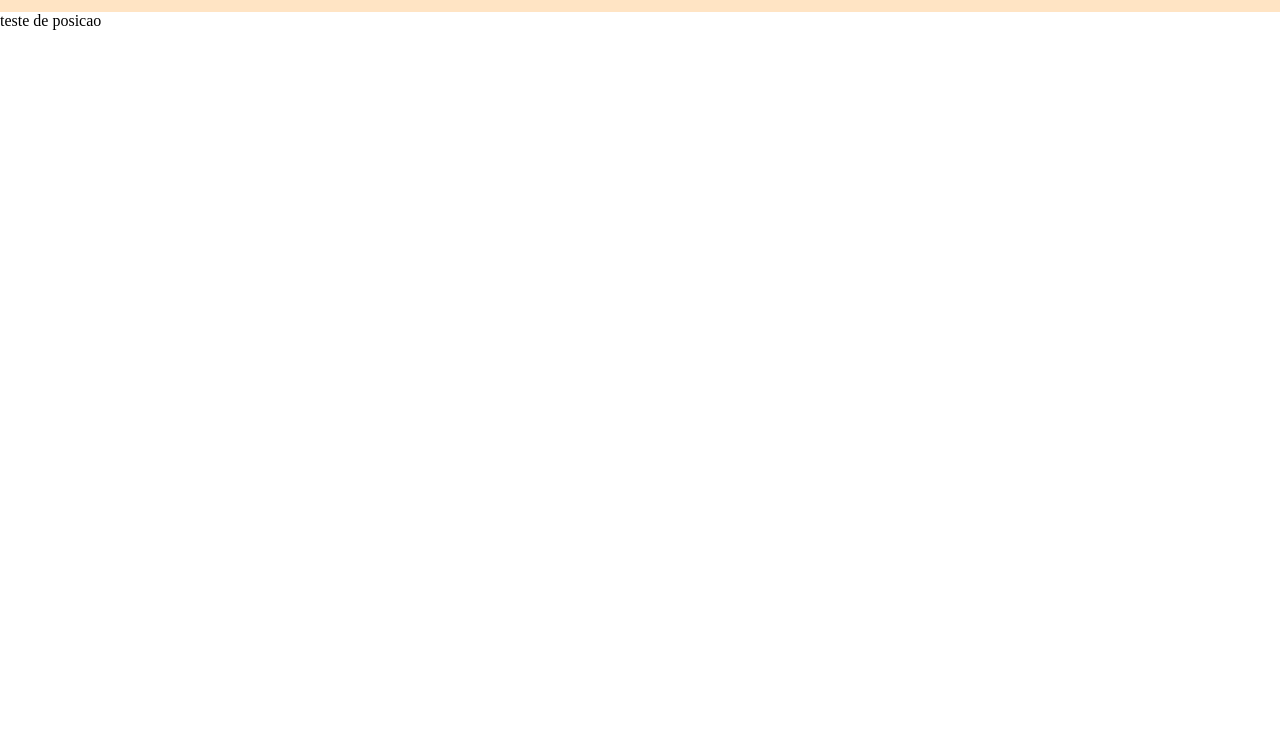
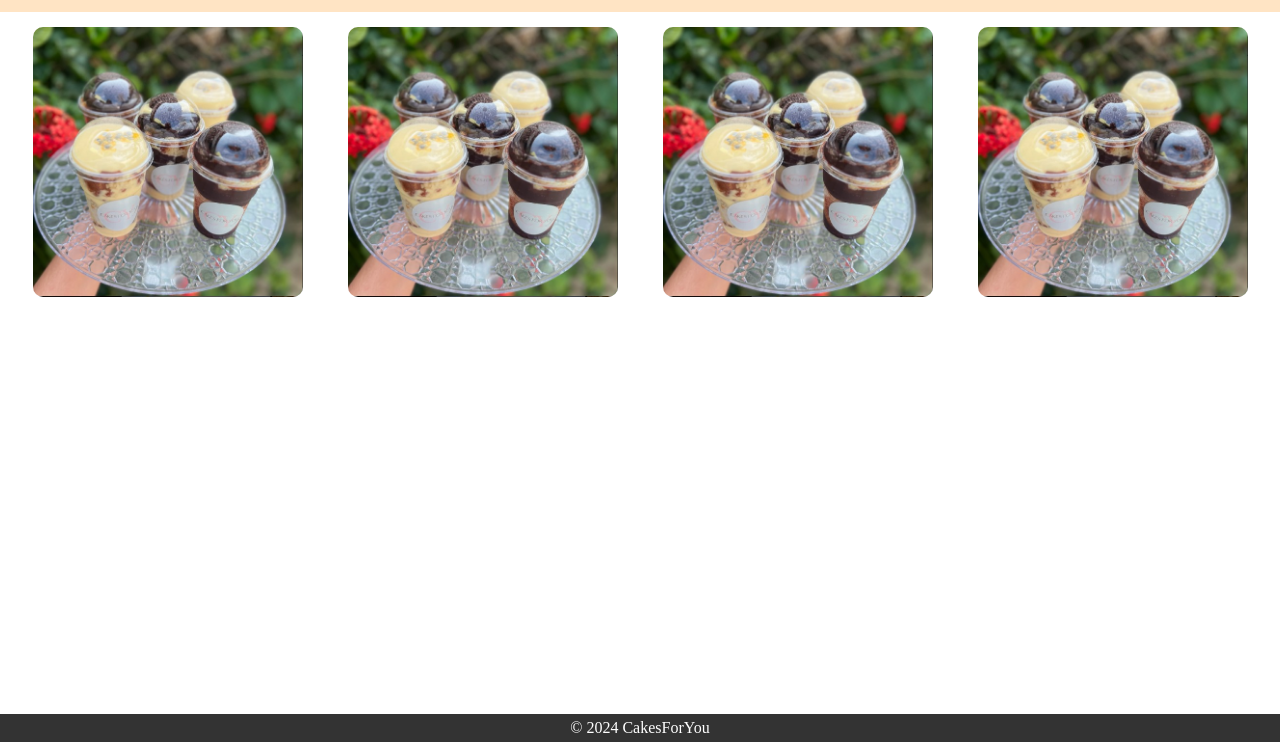
Before and after one commit to GuilhermeBomfimDev/CadastroWeb, a plain HTML site: page Frontend/LandingPage.html in a window 1280 px wide. Shown: the part 58-800 px from the top of the page. Drawn offline with Linux system fonts and the light colour scheme.

Commit message:
Adicao do Main com imagens e Footer

```diff
--- a/Frontend/LandingPage.html
+++ b/Frontend/LandingPage.html
@@ -28,9 +28,24 @@
         </div>
     </header>
 
-    <div>
-        <p>teste de posicao</p>
-    </div>
+    <main>
+        <div class="foto-bolos">
+            <a href=""><img src="./image/bolo-pote.jpg" alt=""></a>
+        </div>
+        <div class="foto-bolos">
+            <a href=""><img src="./image/bolo-pote.jpg" alt=""></a>
+        </div>
+        <div class="foto-bolos">
+            <a href=""><img src="./image/bolo-pote.jpg" alt=""></a>
+        </div>
+        <div class="foto-bolos">
+            <a href=""><img src="./image/bolo-pote.jpg" alt=""></a>
+        </div>
+    </main>
+
+    <footer>
+        &copy; 2024 CakesForYou
+    </footer>
 
     <script></script>
 </body>
--- a/Frontend/Style/LandingPage.css
+++ b/Frontend/Style/LandingPage.css
@@ -11,7 +11,6 @@
     padding: 15px;
     padding-left: 30px;
     padding-right: 30px;
-
     background-color: bisque;
     font-family: "Raleway", sans-serif;
     font-optical-sizing: auto;
@@ -62,3 +61,37 @@
 .itens:hover {
     color: #ff4500;
 }
+
+main {
+    display: flex;
+    justify-content: space-between;
+    margin: 15px;
+    gap: 10px;
+}
+
+.foto-bolos {
+    text-align: center;
+    flex: 1;
+}
+
+.foto-bolos img {
+    width: 100%; /* Faz as imagens ocuparem a largura da div */
+    max-width: 270px; /* Define um tamanho máximo para as imagens */
+    transition: transform 0.3s ease; /* Efeito de transição suave */
+    border-radius: 10px; /* Bordas arredondadas */
+}
+
+.foto-bolos img:hover {
+    transform: scale(1.1);
+}
+
+footer {
+    position: fixed;
+    bottom: 0;
+    left: 0;
+    width: 100%;
+    background-color: #333;
+    color: white;
+    text-align: center;
+    padding: 5px;
+}
```
Also changed, not shown: Frontend/image/bolo-pote.jpg (added).
